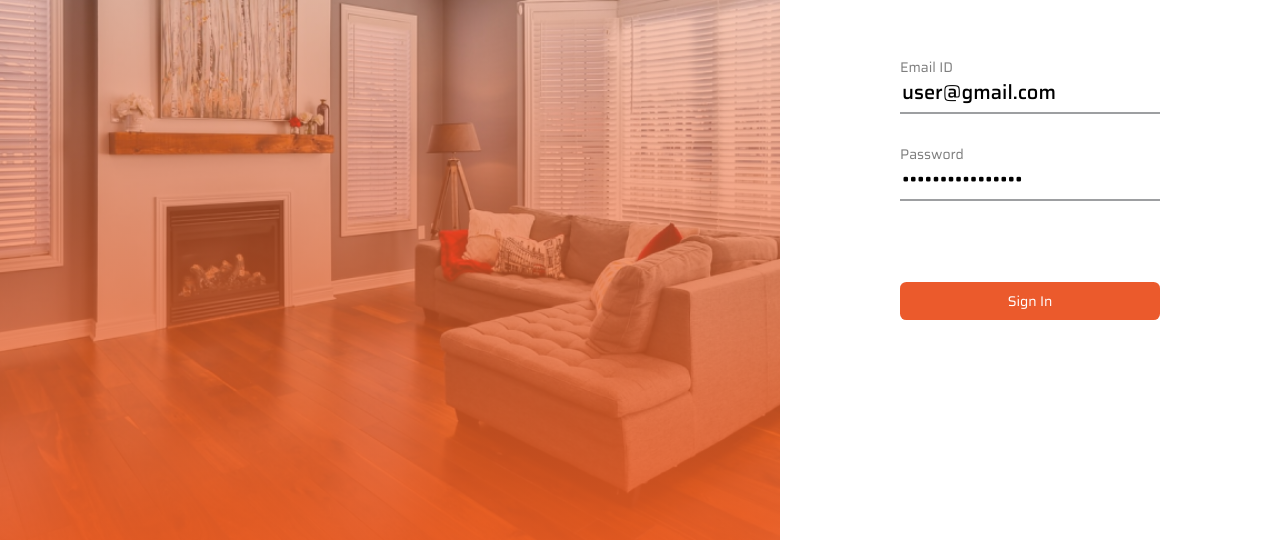
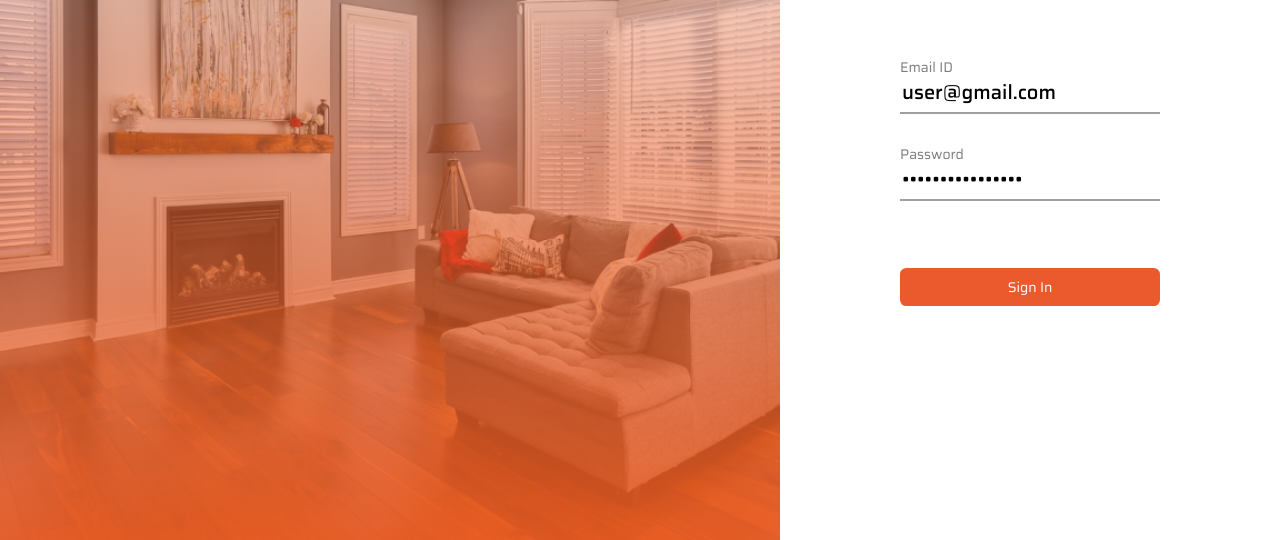
Before and after one commit to shwetakalunge/F-TS-ENGG-Screen1, a plain HTML site: page index.html in a window 1280 px wide. Shown: the part 260-800 px from the top of the page. Drawn offline with nearby package versions, Linux system fonts and the light colour scheme; a web font is replaced by a local one.

Commit message:
first commit

```diff
--- a/css/style.css
+++ b/css/style.css
@@ -125,7 +125,7 @@ h2 {
     width: 100%;
     padding: 10px;
     cursor: pointer;
-    margin: 71px 0px 0px;
+    margin: 57px 0px 0px;
     font-family: saira-regular;
     font-style: normal;
     font-weight: 500;
```
